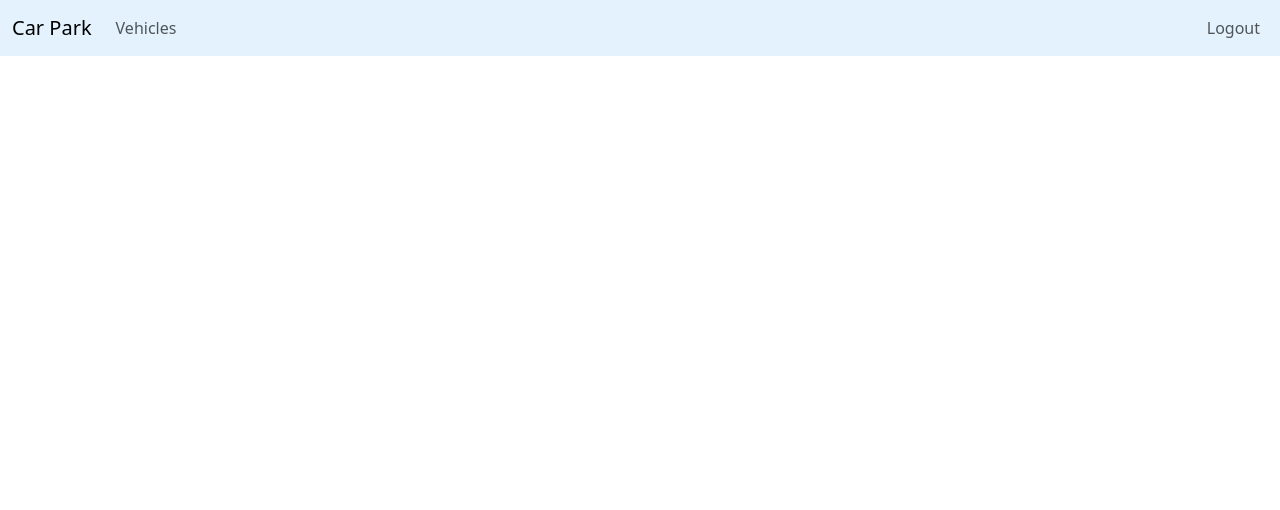
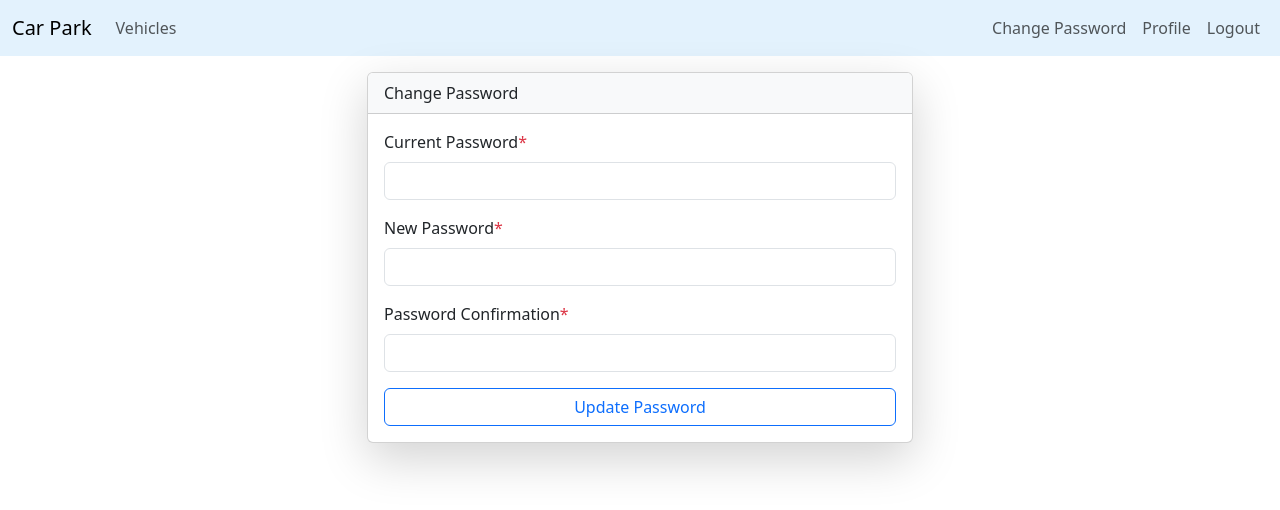
Before and after one commit to Chathura-ce/vue-bootstrap, a Vue app: page /profile/change-password in a window 1280 px wide. Shown: the top 510 px of the page. Built offline with nearby package versions, Linux system fonts and the light colour scheme; sample sign-in values are in the browser's storage.

Commit message:
Change password created 2

```diff
--- a/src/App.vue
+++ b/src/App.vue
@@ -26,6 +26,12 @@ const auth = useAuth();
               </ul>
               <ul class="navbar-nav ml-auto" v-if="auth.check">
                 <li class="nav-item">
+                  <RouterLink class="nav-link" :to="{name:'profile.change-password'}">Change Password</RouterLink>
+                </li>
+                <li class="nav-item">
+                  <RouterLink class="nav-link" :to="{name:'profile.edit'}">Profile</RouterLink>
+                </li>
+                <li class="nav-item">
                   <button @click="auth.logout" class="nav-link">Logout</button>
                 </li>
               </ul>
--- a/src/router/index.js
+++ b/src/router/index.js
@@ -38,7 +38,19 @@ const router = createRouter({
       name: 'vehicles.index',
       beforeEnter:auth,
       component: () => import('@/views/Vehicles/IndexView.vue')
-    }
+    },
+    {
+      path: '/profile',
+      name: 'profile.edit',
+      beforeEnter:auth,
+      component: () => import('@/views/Profile/EditView.vue')
+    },
+    {
+      path: "/profile/change-password",
+      name: "profile.change-password",
+      beforeEnter: auth,
+      component: () => import("@/views/Profile/ChangePassword.vue"),
+    },
   ]
 })
 
--- a/src/views/Profile/ChangePassword.vue
+++ b/src/views/Profile/ChangePassword.vue
@@ -1,6 +1,7 @@
 <script setup>
 import {useChangePassword} from "@/stores/changePassword";
 import {onBeforeUnmount} from "vue";
+import IconSpiner from "@/components/IconSpiner.vue";
 const store = useChangePassword();
 onBeforeUnmount(store.resetForm)
 const validationClass = (field) => {
--- a/src/views/Profile/EditView.vue
+++ b/src/views/Profile/EditView.vue
@@ -1,6 +1,7 @@
 <script setup>
  import {useProfile} from "@/stores/profile";
  import {onBeforeUnmount, onMounted} from "vue";
+ import IconSpiner from "@/components/IconSpiner.vue";
  const store = useProfile();
  onMounted(store.fetchProfile)
  onBeforeUnmount(store.resetForm)
```
